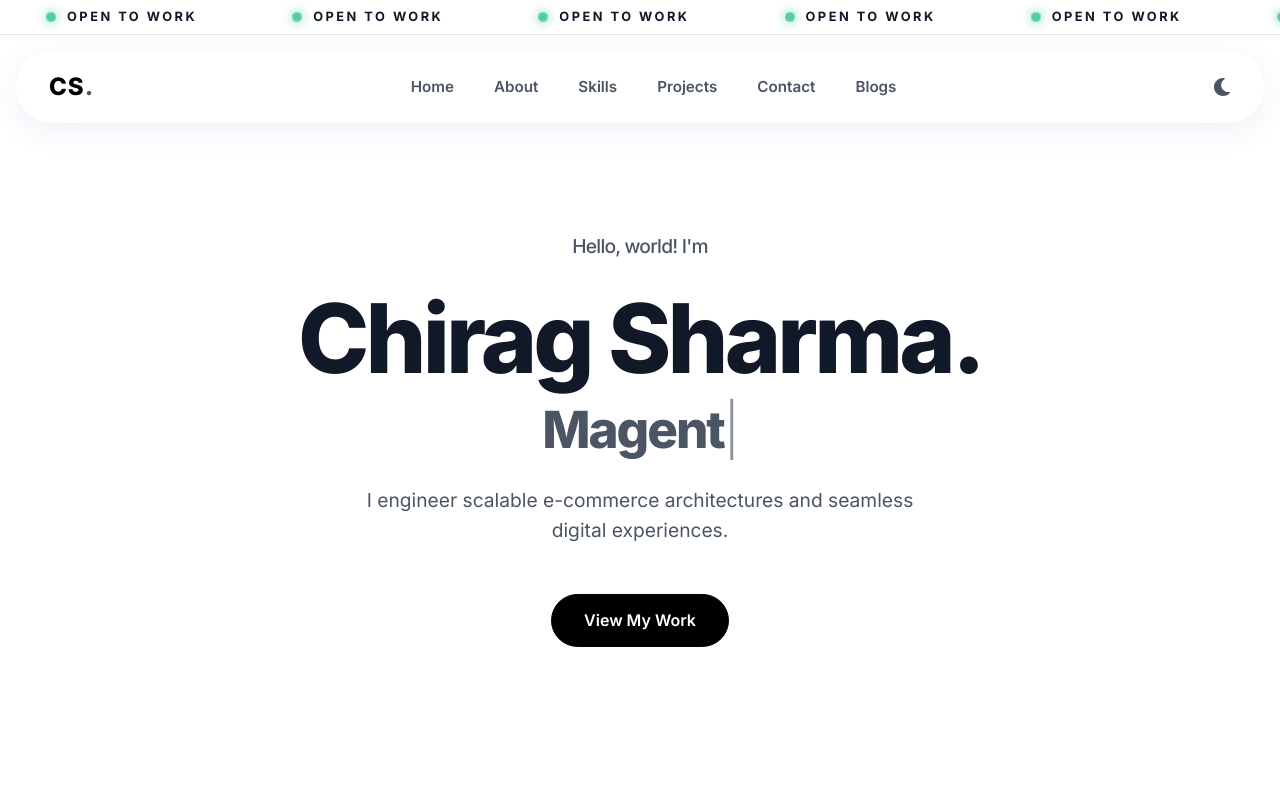
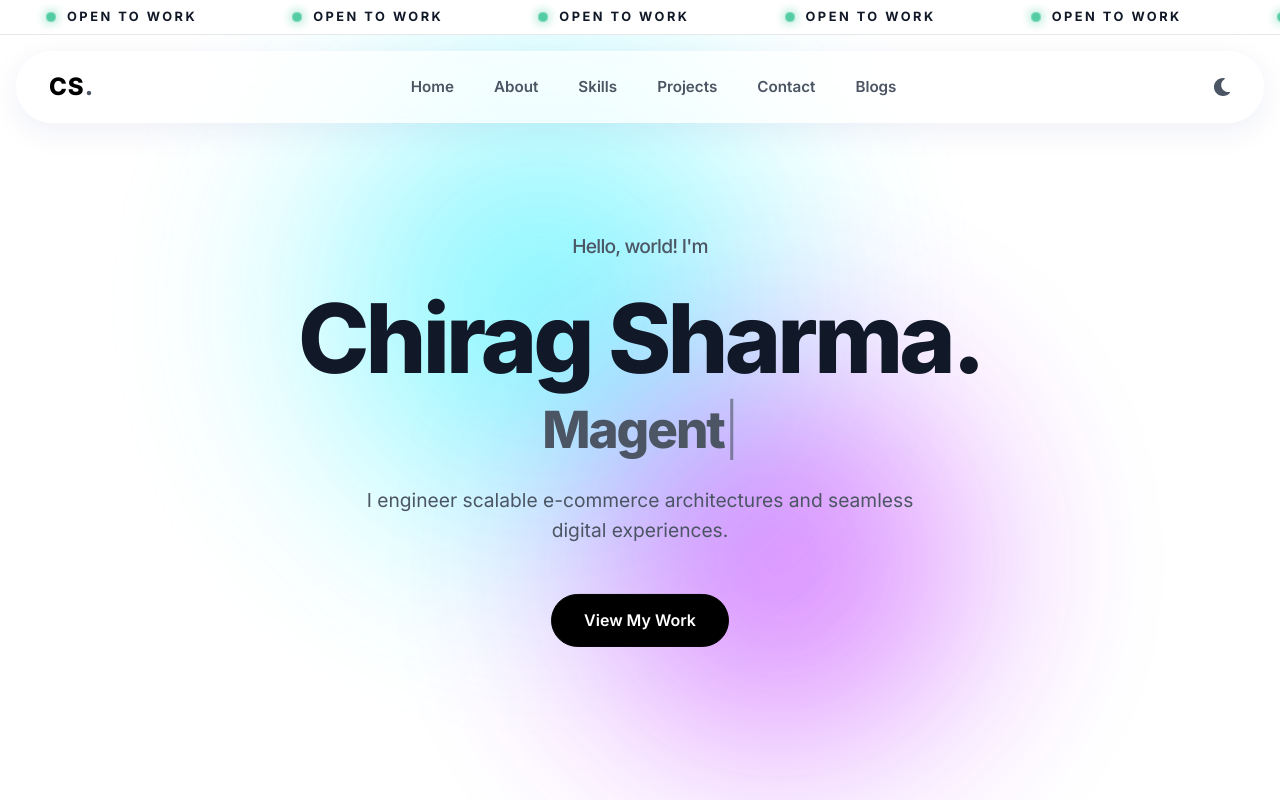
Before and after one commit to iamchiragsharma/chiragsharmadev, a React (Create React App) app: page / in a window 1280 px wide. Shown: the top 800 px of the page. Built offline with nearby package versions, Linux system fonts and the light colour scheme.

Commit message:
Added gradient to hero section

```diff
--- a/src/components/Hero.css
+++ b/src/components/Hero.css
@@ -1,5 +1,64 @@
 #hero {
   padding-top: 160px;
+  position: relative;
+  background-color: var(--bg-main);
+  overflow: hidden;
+  transition: background-color 0.3s ease;
+}
+
+/* Gradient Blobs */
+#hero::before,
+#hero::after {
+  content: '';
+  position: absolute;
+  border-radius: 50%;
+  filter: blur(80px);
+  z-index: 0;
+  pointer-events: none;
+  opacity: 0.85; /* Increased base opacity for more visibility */
+  mix-blend-mode: normal;
+  transition: opacity 0.5s ease;
+}
+
+/* Cyan Blob */
+#hero::before {
+  top: -10%;
+  left: 10%;
+  width: 60vw;
+  height: 60vw;
+  max-width: 600px;
+  max-height: 600px;
+  background: radial-gradient(circle, rgba(0, 238, 255, 0.7) 0%, transparent 70%);
+  animation: float-cyan 20s cubic-bezier(0.4, 0, 0.2, 1) infinite alternate;
+}
+
+/* Purple Blob */
+#hero::after {
+  bottom: -10%;
+  right: 10%;
+  width: 55vw;
+  height: 55vw;
+  max-width: 550px;
+  max-height: 550px;
+  background: radial-gradient(circle, rgba(174, 0, 255, 0.7) 0%, transparent 70%);
+  animation: float-purple 25s cubic-bezier(0.4, 0, 0.2, 1) infinite alternate;
+}
+
+[data-theme='dark'] #hero::before,
+[data-theme='dark'] #hero::after {
+  opacity: 0.6; /* Boosted dark mode opacity as well */
+}
+
+@keyframes float-cyan {
+  0% { transform: translate(0, 0) scale(1); }
+  50% { transform: translate(15%, 15%) scale(1.1); }
+  100% { transform: translate(-10%, 10%) scale(0.95); }
+}
+
+@keyframes float-purple {
+  0% { transform: translate(0, 0) scale(1); }
+  50% { transform: translate(-15%, -10%) scale(1.05); }
+  100% { transform: translate(10%, -15%) scale(1.1); }
 }
 
 .greeting {
@@ -43,6 +102,8 @@
 }
 
 .hero-content {
+  position: relative;
+  z-index: 1;
   animation: float 6s ease-in-out infinite;
 }
 
```
